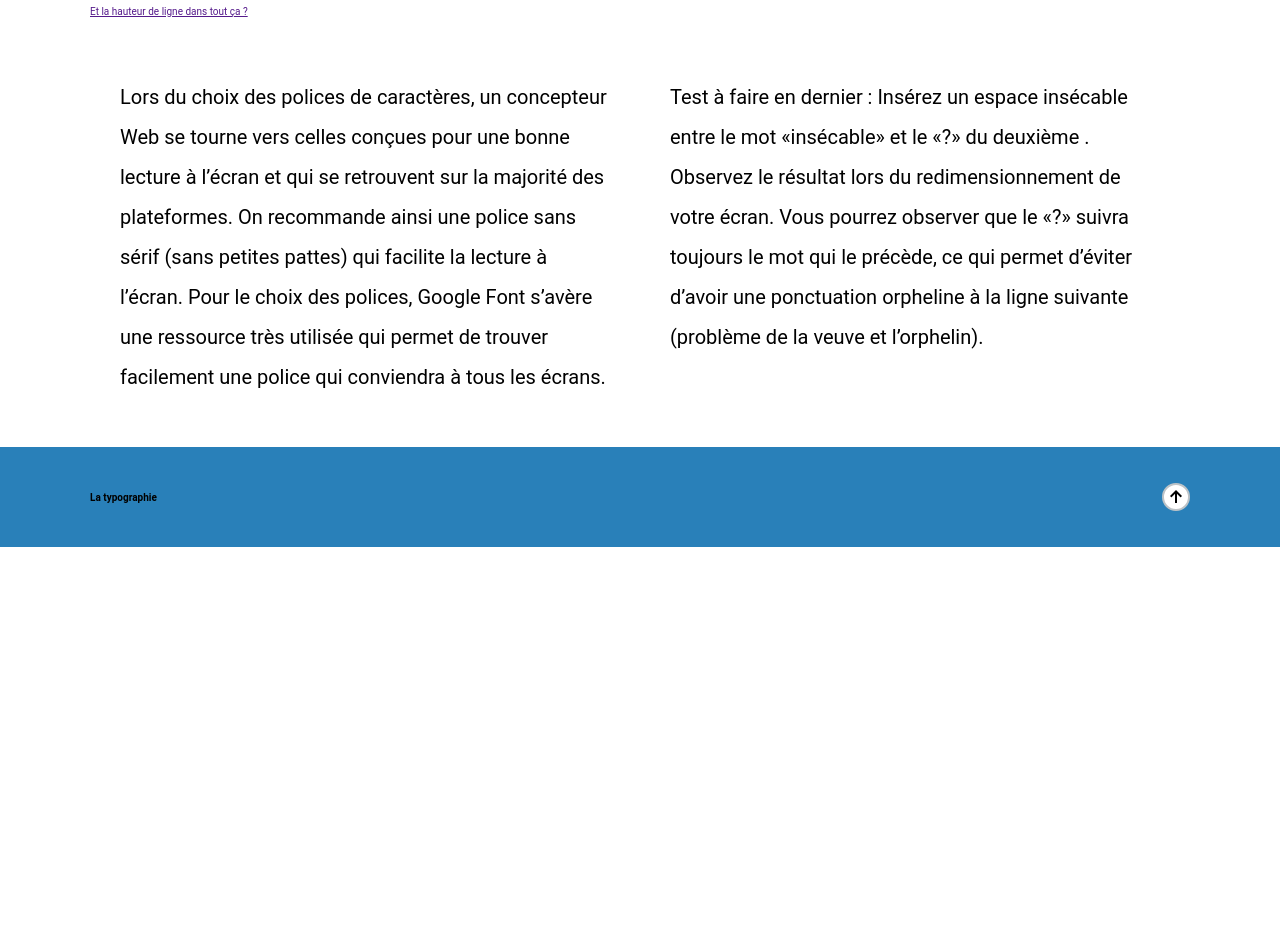
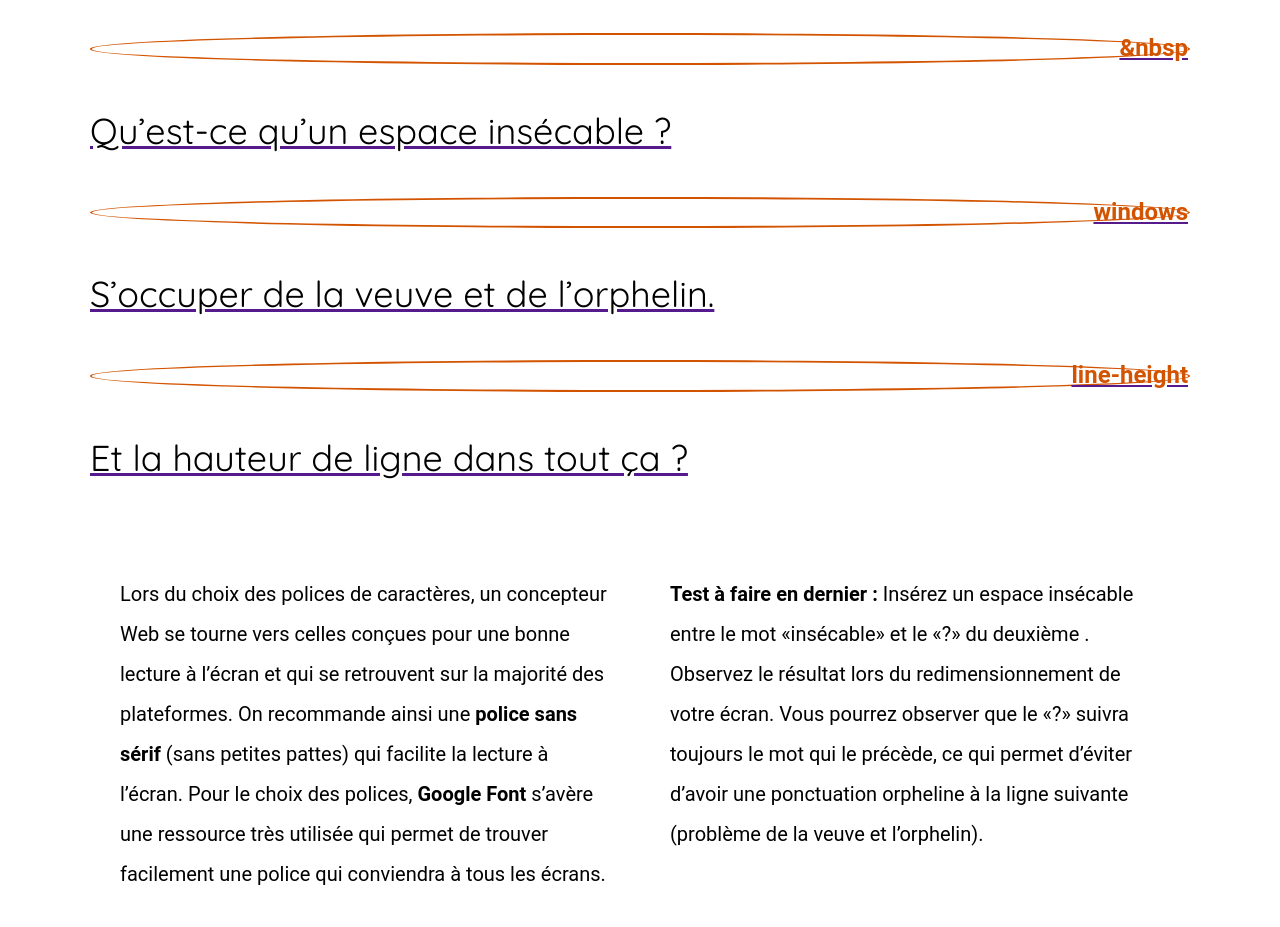
Before and after one commit to loicprovencher/La_typographie, a plain HTML site: page index.html in a window 1280 px wide. Shown: the part 649-1576 px from the top of the page. Before the commit the page ends 1196 px from the top, so only its background shows below. Drawn offline with nearby package versions, Linux system fonts and the light colour scheme.

Commit message:
Finalisation

```diff
--- a/css/messtyle.css
+++ b/css/messtyle.css
@@ -54,10 +54,40 @@ justify-content: center;
 
 /*===============regle=================*/
 
-.guillemets .wrapper{
-    grid-template-columns: 1fr 2fr;
+a :hover{
     background-color: #BDC3C7;
 }
+
+
+
+.cercle {
+    display: grid;
+    text-align: right;
+    color: #D35400;
+    font-size: 24px;
+    font-weight: 700;
+    border-radius: 50%;
+    background-color: white;
+    border: 2px solid #D35400;
+}
+
+.guillemets .wrapper{
+    display: grid;
+    grid-template-columns: 1fr 2fr;
+}
+
+.texte{
+    font-family: "Quicksand", sans-serif;
+    font-size: 36px;
+    line-height: 60px;
+    color: #000000;
+}
+
+.regle{
+    text-decoration: none;
+}
+
+
 
 
 
@@ -76,6 +106,10 @@ justify-content: center;
 .info p{
     padding: 30px;
     text-align: left;
+}
+
+.info p span{
+    font-weight: 700;
 }
 
 /*===============Footer=================*/
--- a/index.html
+++ b/index.html
@@ -67,10 +67,10 @@
     <section class="info">
       <div class="wrapper">
         <p>Lors du choix des polices de caractères, un concepteur Web se tourne vers celles conçues pour une bonne lecture à l’écran et qui se retrouvent sur la majorité des plateformes.
-           On recommande ainsi une police sans sérif (sans petites pattes) qui facilite la lecture à l’écran. Pour le choix des polices, Google Font s’avère une ressource très utilisée
+           On recommande ainsi une <span> police sans sérif </span>(sans petites pattes) qui facilite la lecture à l’écran. Pour le choix des polices, <span> Google Font </span> s’avère une ressource très utilisée
            qui permet de trouver facilement une police qui conviendra à tous les écrans.</p>
 
-        <p>Test à faire en dernier :
+        <p><span>Test à faire en dernier :</span>
          Insérez un espace insécable entre le mot «insécable» et le «?» du deuxième . Observez le résultat lors du  redimensionnement de votre écran.
          Vous pourrez observer que le «?» suivra toujours le mot qui le précède, ce qui permet d’éviter d’avoir une ponctuation orpheline à la ligne suivante
         (problème de la veuve et l’orphelin).</p>
```
